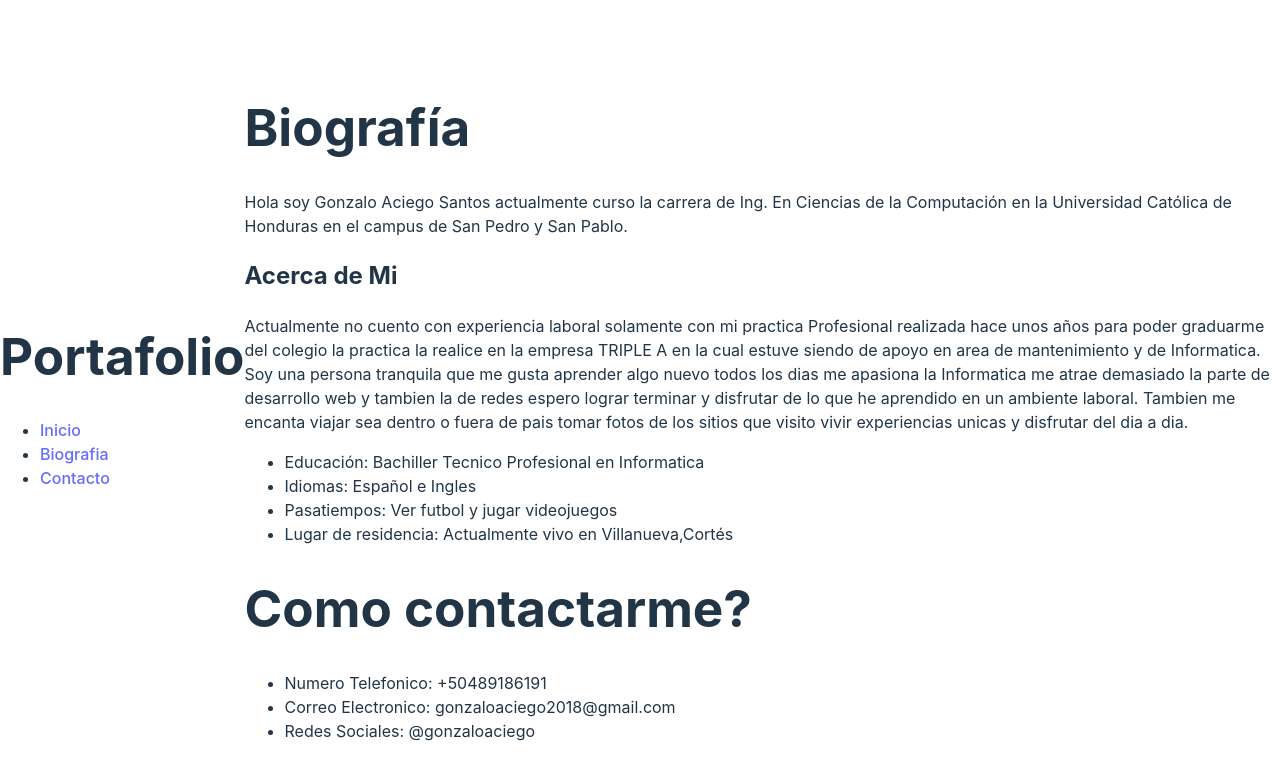
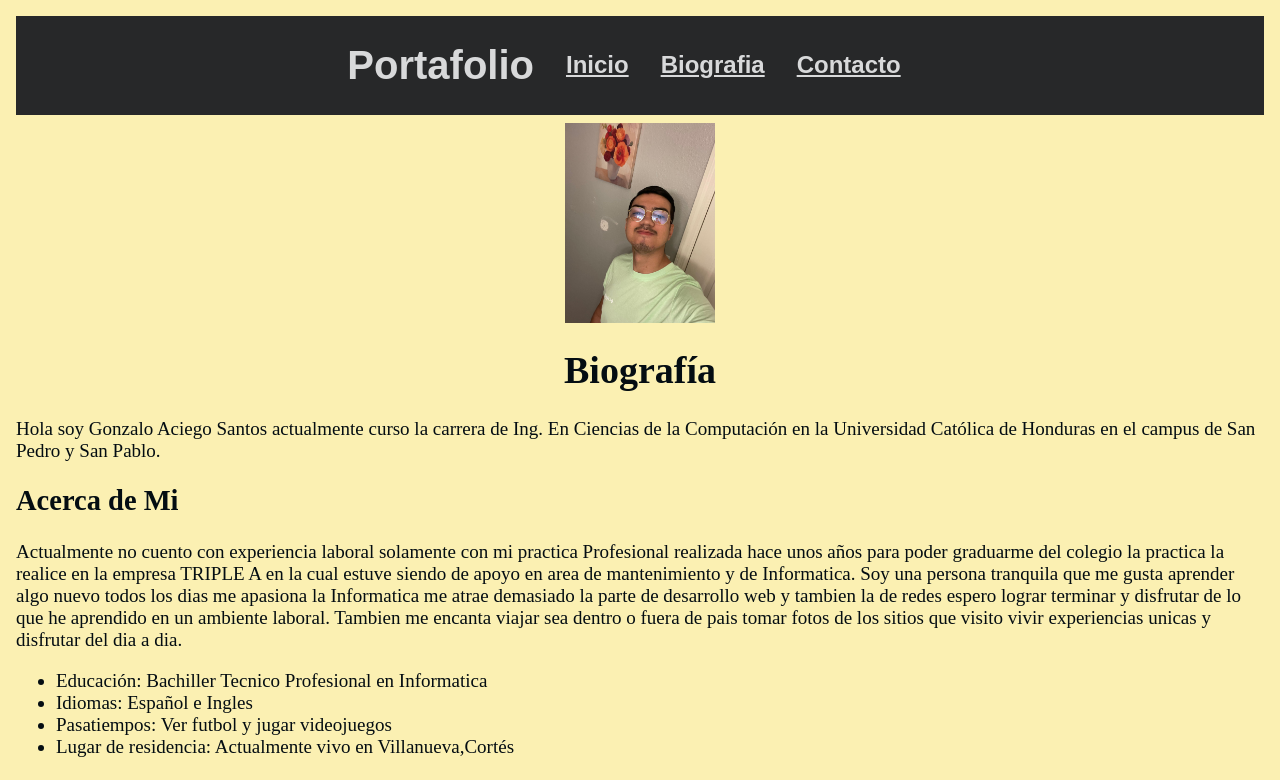
Before and after one commit to AcieGOD/portafolio, a website built with Vite: page index.html in a window 1280 px wide. Shown: the top 780 px of the page. Built offline with nearby package versions, Linux system fonts and the light colour scheme; files whose address does not match are found by name.

Commit message:
modificado

```diff
--- a/index.html
+++ b/index.html
@@ -2,9 +2,9 @@
 <html lang="en">
   <head>
     <meta charset="UTF-8" />
-    <link rel="icon" type="image/svg+xml" href="/vite.svg" />
+    <link rel="stylesheet" href="./less/style.less">
     <meta name="viewport" content="width=device-width, initial-scale=1.0" />
-    <title>Portafolo</title>
+    <title>Portafolio</title>
   </head>
     <body>
       <header>
--- /dev/null
+++ b/less/style.less
@@ -0,0 +1,73 @@
+@body-background: #FBF0B2;
+@body-fontColor: #040D12;
+@headerbackground: #272829;
+@headerFontColor: #D8D9DA;
+
+*{
+    box-sizing: border-box;
+}
+header{
+    display: flex;
+    align-items: center;
+    background-color: @headerbackground;
+    margin: 0px;
+    padding: 0px;
+    color: @headerFontColor;
+    font-family: 'Oswald', sans-serif;
+    justify-content: center;
+}
+
+header h1{
+    margin-left: 2rem;
+    font-size: 32px;
+    font-size: 40px;
+}
+
+header nav{
+    padding: 1rem;
+    margin-right: 2rem;
+    font-size: 24px;
+}
+
+header nav ul{
+    padding: 0px;
+    margin: 0px;
+    display: flex;
+    list-style: none;
+}
+
+header nav ul li a{
+    display: inline-block;
+    padding: 0.5rem 1rem;
+    color:@headerFontColor;
+    transition: color 1s ease;
+    font-weight: bold;
+}
+
+header nav ul li a:hover{
+    background-color:@headerFontColor;
+    color:@headerFontColor;
+
+}
+
+.imagen{
+    display: block;
+    margin: 0.5rem auto;
+
+}
+
+h1{
+    display: flex;
+    justify-content: center;
+    align-content: center;
+}
+body{
+    background-color:@body-background;
+    color: @body-fontColor;
+    font-family: 'Merriweather', serif;
+    justify-content: baseline;
+    font-size: 19px;
+    padding: 0.5rem;
+    border-color:@body-fontColor;
+
+}
--- a/package.json
+++ b/package.json
@@ -9,6 +9,12 @@
     "preview": "vite preview"
   },
   "devDependencies": {
+    "less": "^4.2.0",
     "vite": "^4.4.5"
+  },
+  "dependencies": {
+    "glob": "^10.3.10",
+    "vite-plugin-minify": "^1.5.2",
+    "vite-plugin-purgecss": "^0.2.12"
   }
 }
```
Also changed, not shown: fotoPerfil.jpg (added), 1 other file.
